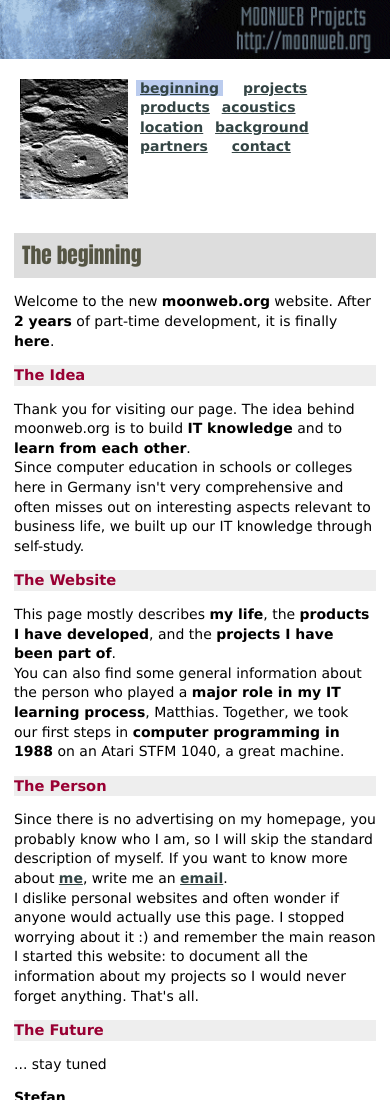
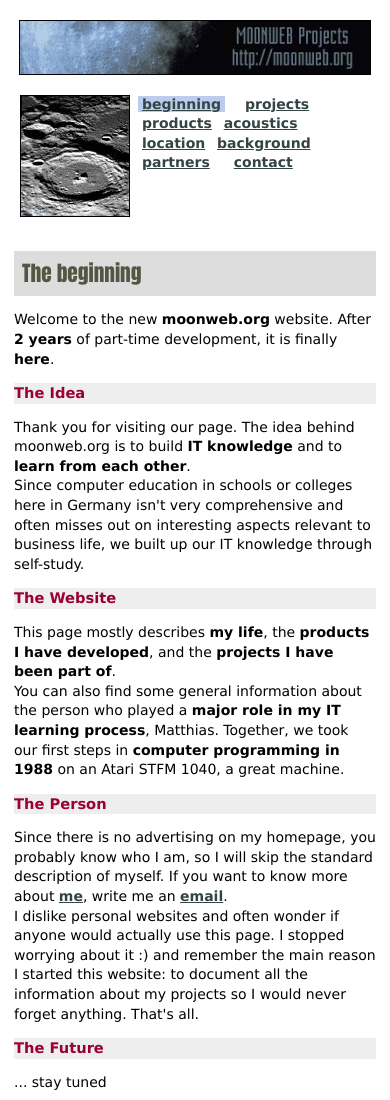
Before and after one commit to skoelle/moonweb-www, an Eleventy site: page src/index.md in a window 390 px wide. Shown: the top 1100 px of the page. Built offline with nearby package versions, Linux system fonts and the light colour scheme; Eleventy itself is replaced by a stand-in of ours; files that its build step writes are made by us from their sources.

Commit message:
header final finish

```diff
--- a/src/assets/css/moonweb.css
+++ b/src/assets/css/moonweb.css
@@ -97,9 +97,11 @@ strong { color:#BBCCEE; background-color:#334444; font-weight:normal;}
   }
   .mobile-logo {
     display: block;
-    width: 100%;
+    width: calc(100% - 40px);
+    max-width: 400px;
     height: auto;
-    margin: 0;
+    margin: 20px auto 0 auto;
+    border: 1px solid #000;
   }
   .mobile-nav-row {
     display: flex !important;
@@ -112,6 +114,7 @@ strong { color:#BBCCEE; background-color:#334444; font-weight:normal;}
     height: 120px !important;
     object-fit: cover !important;
     object-position: top !important;
+    border: 1px solid #000;
   }
   .mobile-header .nav-toggle {
     flex: 1;
```
